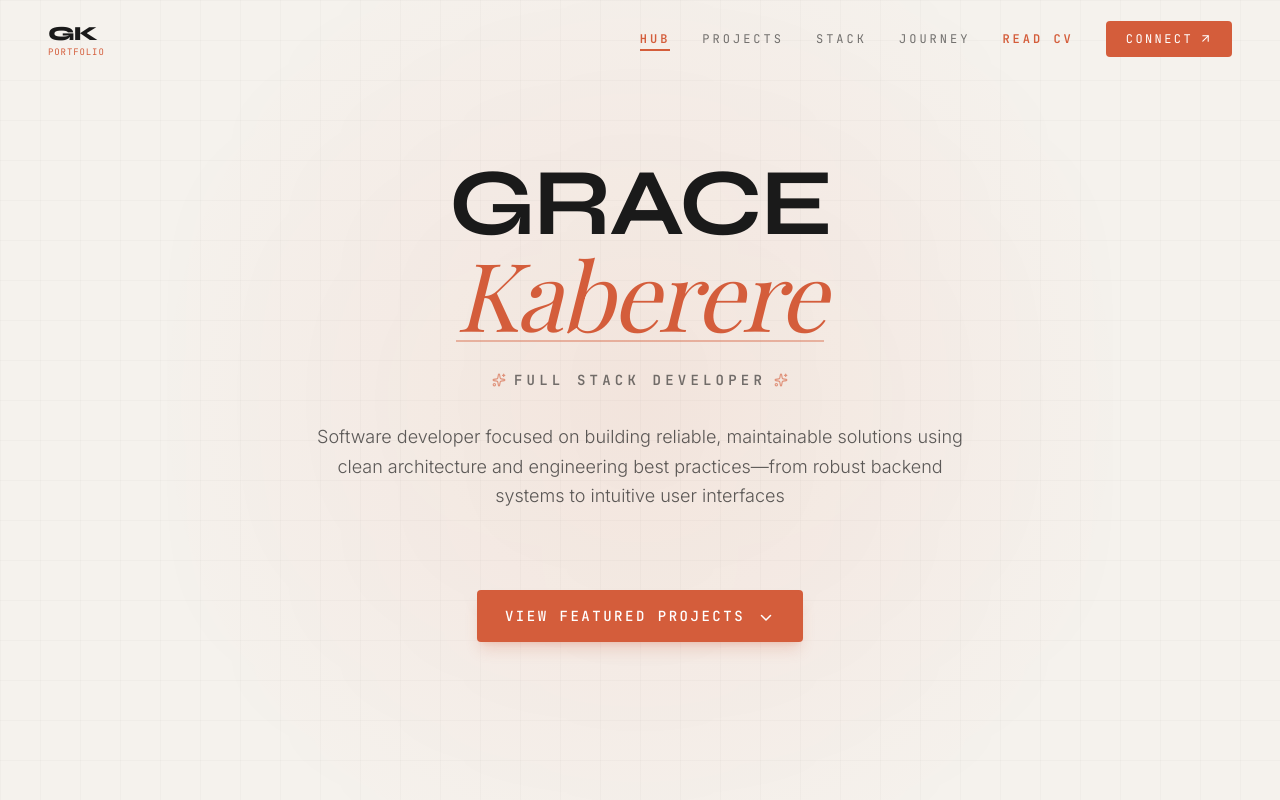
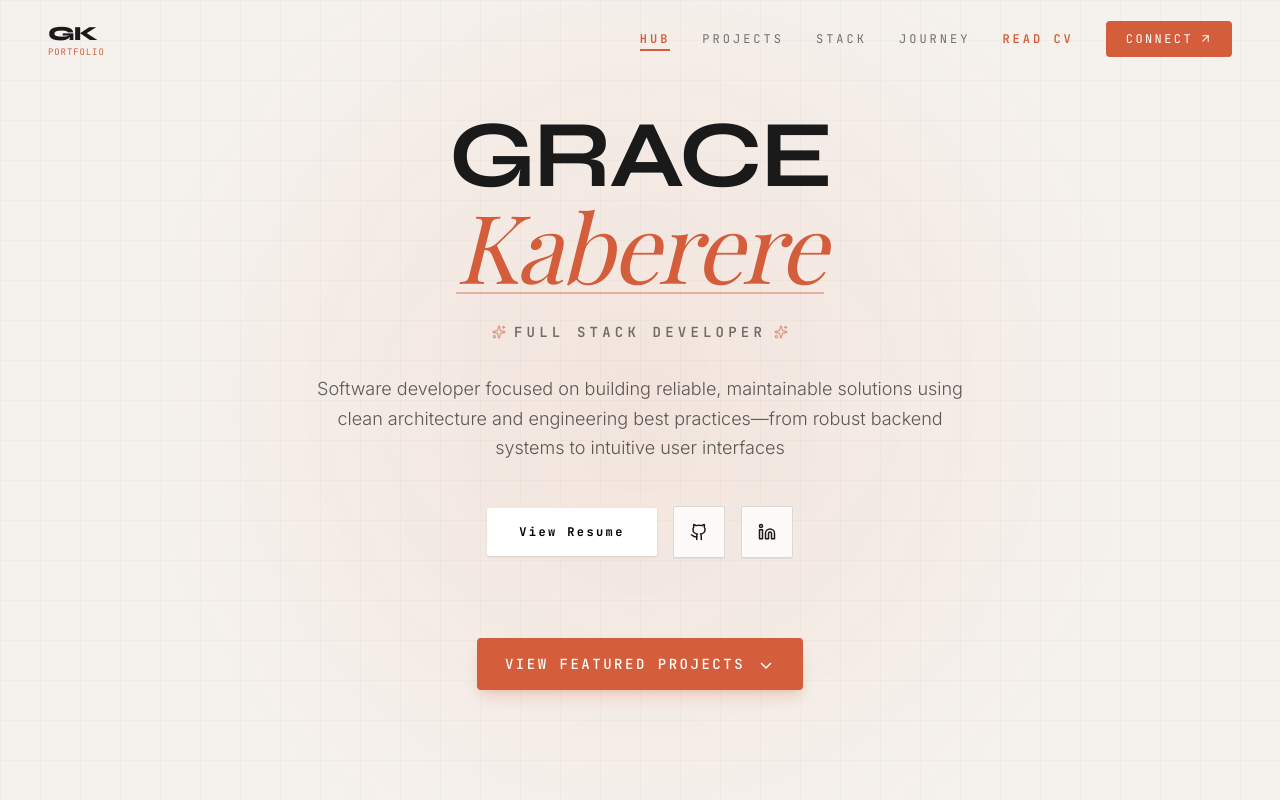
Before and after one commit to KaberereG/Portfolio, a Next.js app: page / in a window 1280 px wide. Shown: the top 800 px of the page. Built offline with nearby package versions, Linux system fonts and the light colour scheme; a web font is replaced by a local one.

Commit message:
Add github and linkedin at the top part

```diff
--- a/src/app/components/Hero.tsx
+++ b/src/app/components/Hero.tsx
@@ -1,7 +1,7 @@
 "use client";
 import React from 'react';
 import { motion, type Variants } from 'motion/react';
-import { ChevronDown, Sparkles } from 'lucide-react';
+import { ChevronDown, Sparkles, Linkedin, Github, Download } from 'lucide-react';
 
 export default function Hero() {
   const containerVariants: Variants = {
@@ -39,6 +39,11 @@ export default function Hero() {
     document.body.appendChild(link);
     link.click();
     document.body.removeChild(link);
+  }
+
+  const viewResume = () => {
+    const resumeUrl = '/Grace_Waithera_Kaberere_CV.pdf'; // Path to your resume file in the public folder
+    window.open(resumeUrl, '_blank');
   }
 
   return (
@@ -100,14 +105,45 @@ export default function Hero() {
         >
           Software developer focused on building reliable, maintainable solutions using clean architecture and engineering best practices—from robust backend systems to intuitive user interfaces
         </motion.p>
-        {/* <motion.div variants={itemVariants} className="space-y-4">
+         <motion.div
+          variants={itemVariants}
+          className="flex items-center justify-center gap-3 sm:gap-4 pt-3"
+        >
+          {/* Download Resume Button */}
           <button
-            onClick={() => {resumeDownload()}}
-            className="w-full text-center font-mono text-sm uppercase tracking-[0.25em] text-white bg-primary p-4 font-bold active:scale-95 transition-transform cursor-pointer hover:bg-[#1A1A1A]"
+            id="hero-download-resume"
+            onClick={viewResume}
+            className="font-mono text-xs  tracking-[0.2em] font-bold text-black bg-white hover:bg-primary px-7 py-3.5 sm:px-8 sm:py-4 rounded-xs transition-all duration-300 cursor-pointer active:scale-95 inline-flex items-center gap-2.5 shadow-sm group"
           >
-            Read CV
+            <span>View Resume</span>
           </button>
-        </motion.div> */}
+
+          {/* GitHub Logo Button */}
+          <a
+            id="hero-github-link"
+            href="https://github.com/KaberereG"
+            target="_blank"
+            rel="noreferrer"
+            aria-label="GitHub Profile"
+            title="GitHub Profile & Repositories"
+            className="p-3.5 sm:p-4 bg-white/80 hover:bg-[#1A1A1A] border border-[#1A1A1A]/15 hover:border-[#1A1A1A] text-[#1A1A1A] hover:text-white rounded-xs transition-all duration-300 cursor-pointer active:scale-95 inline-flex items-center justify-center shadow-2xs group"
+          >
+            <Github size={18} className="transition-transform group-hover:scale-110" />
+          </a>
+
+          {/* LinkedIn Logo Button */}
+          <a
+            id="hero-linkedin-link"
+            href="https://www.linkedin.com/in/grace-kaberere-21512b167/"
+            target="_blank"
+            rel="noreferrer"
+            aria-label="LinkedIn Profile"
+            title="LinkedIn Profile & Network"
+            className="p-3.5 sm:p-4 bg-white/80 hover:bg-[#0A66C2] border border-[#1A1A1A]/15 hover:border-[#0A66C2] text-[#1A1A1A] hover:text-white rounded-xs transition-all duration-300 cursor-pointer active:scale-95 inline-flex items-center justify-center shadow-2xs group"
+          >
+            <Linkedin size={18} className="transition-transform group-hover:scale-110" />
+          </a>
+        </motion.div>
 
         {/* Scroll Indicator */}
         <motion.div
```
